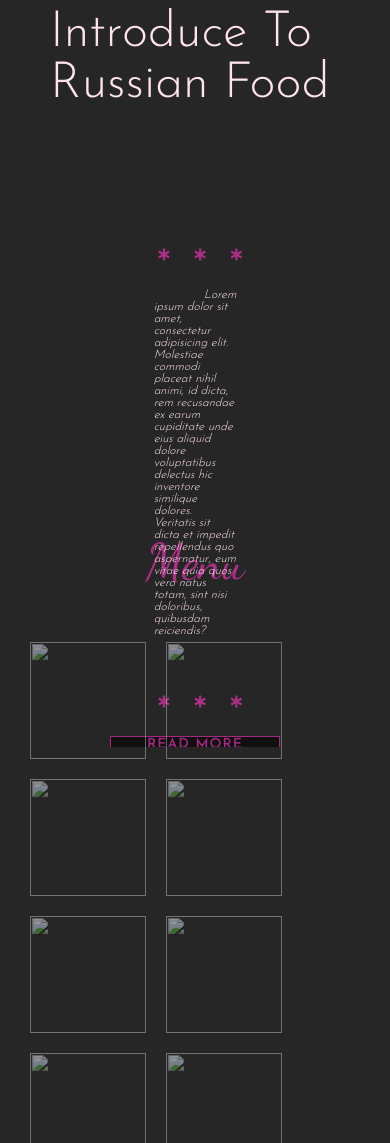
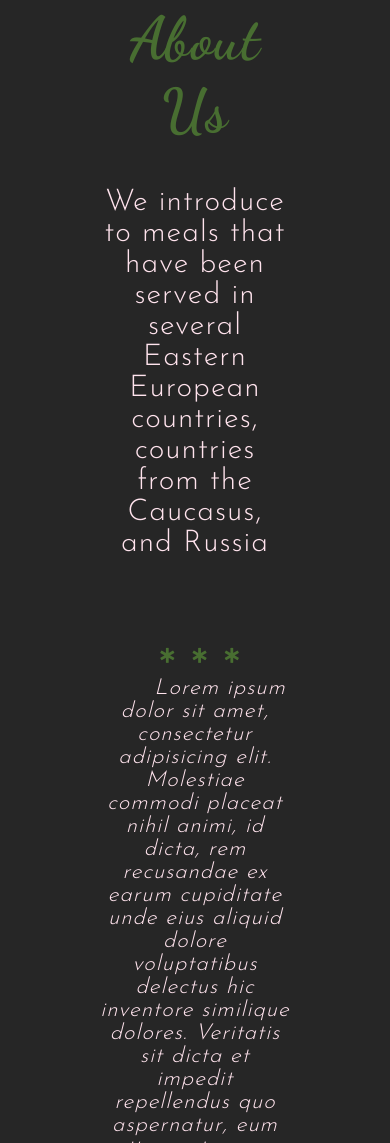
Before and after one commit to OxanaSF/Russian-food, a plain HTML site: page index.html in a window 390 px wide. Shown: the part 857-2000 px from the top of the page. Drawn offline with nearby package versions, Linux system fonts and the light colour scheme.

Commit message:
modified main.css index.html _base.scss _components.scss _layout.scss

```diff
--- a/index.html
+++ b/index.html
@@ -11,7 +11,7 @@
     integrity="sha384-B4dIYHKNBt8Bc12p+WXckhzcICo0wtJAoU8YZTY5qE0Id1GSseTk6S+L3BlXeVIU" crossorigin="anonymous">
 
   <link
-    href="https://fonts.googleapis.com/css?family=Dancing+Script:400,700|Josefin+Sans:300,400,600,700|Nunito:300,400,600,700"
+    href="https://fonts.googleapis.com/css?family=Dancing+Script:400,700|Josefin+Sans:300,400,600,700|Nunito:300,400,600,700|Libre+Baskerville:300,400,600,700"
     rel="stylesheet">
 
   <title>Russian Food</title>
@@ -33,9 +33,6 @@
 
     <div class="navbar-navigation">
       <div class="navbar-navigation-left">
-          <!-- <img src="images/nav-img-1.jpg" class="left-img left-img-1" /> -->
-          <!-- <img src="images/nav-img.jpg" class="left-img left-img-2" /> -->
-          <!-- <img src="images/nav-img-3.jpg" class="left-img left-img-3" /> -->
       </div>
 
       <div class="navbar-navigation-right">
@@ -89,12 +86,14 @@
 
       <div class="about-us-center">
         <h1 class="main-heading">About Us</h1>
-        <h3 class="sub-heading">Introduce To Russian Food</h3>
+        <h3 class="sub-heading">We introduce to meals that have been served in several Eastern European countries, countries from the Caucasus, and Russia</h3>
         <div class="stars">
           <i class="fas fa-star-of-life star"></i>
           <i class="fas fa-star-of-life star"></i>
           <i class="fas fa-star-of-life star"></i>
         </div>
+      </div>
+      <div class="paragraph">
         <p class="description">
           Lorem ipsum dolor sit amet, consectetur adipisicing elit. Molestiae
           commodi placeat nihil animi, id dicta, rem recusandae ex earum
@@ -103,11 +102,13 @@
           repellendus quo aspernatur, eum vitae quia quos vero natus totam, sint
           nisi doloribus, quibusdam reiciendis?
         </p>
+      </div>
       <div class="stars">
         <i class="fas fa-star-of-life star"></i>
         <i class="fas fa-star-of-life star"></i>
         <i class="fas fa-star-of-life star"></i>
       </div>
+      <div class="button">
         <button type="button" class="main-btn">Read More</button>
       </div>
     </section>
@@ -118,9 +119,8 @@
 
     <section class="food-menu">
       <h1 class="main-heading">Menu</h1>
-  <div class="gallery">
 
-    <div class="cards-wrapper">
+      <div class="cards-gallery">
 
         <div class="card">
           <div class="card-overlay">
@@ -230,8 +230,9 @@
         </div>
 
       </div>
-    </div>
+
     </section>
+
   <!-- End of Menu -->
 
   <!-- Footer -->
@@ -279,6 +280,9 @@
     </div>
   </footer>
   <!--End of Footer-->
+
+
+
 </body>
 
 </html>
--- a/scss/_base.scss
+++ b/scss/_base.scss
@@ -1,17 +1,17 @@
 $color-dark: #262626;
 $color-black: #000;
 $color-primary: #d3ab;
+$color-primary:#486e31;
 
 $color-white: #fff;
 
 $color-secondary: #ffe3ed;
+$color-secondary-2: #0ae779;
 
-
-
-$font-dancingScript: 'Dancing Script', cursive;
-$font-josefinSans: 'Josefin Sans', sans-serif;
-$font-nunito: 'Nunito', sans-serif;
-
+$font-dancingScript: "Dancing Script", cursive;
+$font-josefinSans: "Josefin Sans", sans-serif;
+$font-nunito: "Nunito", sans-serif;
+$font-baskerville: "Libre Baskerville", lighter;
 
 @mixin flexLayout {
   display: flex;
@@ -32,11 +32,10 @@ $font-nunito: 'Nunito', sans-serif;
   transform: translate(-50%, -50%);
 }
 
-%fullSpace  {
+%fullSpace {
   width: 100%;
   height: 100%;
 }
-
 
 * {
   margin: 0;
--- a/scss/_components.scss
+++ b/scss/_components.scss
@@ -47,8 +47,8 @@
 .logo {
   font-size: 40px;
   color: $color-primary;
-  width: 90px;
-  height: 90px;
+  width: 80px;
+  height: 80px;
   margin-right: 20px;
   border: 3px solid $color-primary;
   border-radius: 50%;
@@ -71,9 +71,10 @@
 }
 
 .main-name {
-  font-family: $font-nunito;
-  font-size: 50px;
+  font-family: $font-baskerville;
+  font-size: 35px;
   color: $color-secondary;
+
 
   @include textStyles;
 }
@@ -81,13 +82,14 @@
 .main-name-2 {
   font-family: $font-nunito;
   font-size: 20px;
-  color: $color-secondary;
+  color: $color-primary;
 
   @include textStyles;
 }
 
 .sub-name {
-  font-family: $font-josefinSans;
+  font-family: $font-baskerville;
+  font-weight: lighter;
   font-size: 18px;
   color: $color-secondary;
   text-align: center;
@@ -107,15 +109,15 @@
 .main-heading {
   font-family: $font-dancingScript;
   font-size: 100px;
-  font-weight: 300;
   color: $color-primary;
   margin-bottom: 40px;
   ;
 }
 
 .sub-heading {
-  font-family: $font-josefinSans;
-  font-size: 50px;
+  font-family: $font-baskerville;
+  font-size: 45px;
+  font-weight: lighter;
   font-weight: 350;
   color: $color-secondary;
   margin-bottom: 80px;
@@ -142,7 +144,6 @@
 }
 
 .card {
-    width: 31.3333%;
     height: 30vw;
     position: relative;
     overflow: hidden;
@@ -198,7 +199,7 @@
             }
 
             @media(max-width: 500px) {
-                display: none;
+                display: 12px;
             }
         }
 
--- a/scss/_layout.scss
+++ b/scss/_layout.scss
@@ -21,24 +21,16 @@
       .left-img {
         width: 50%;
         position: absolute;
-                box-shadow: 0 15px 60px rgba($color-black, .4);
-                opacity: .7;
+        box-shadow: 0 15px 60px rgba($color-black, 0.4);
+        opacity: 0.7;
         border-radius: 10px;
-
-                @media(max-width: 1300px) {
-                    width: 55%;
-                }
-
-                @media(max-width: 1000px) {
-                    width: 65%;
-                }
       }
 
       .left-img-1 {
         top: 15%;
         left: 15%;
 
-                @media(max-width: 1000px) {
+        @media (max-width: 1000px) {
           left: 5%;
         }
       }
@@ -47,7 +39,7 @@
         top: 35%;
         left: 25%;
 
-                @media(max-width: 1000px) {
+        @media (max-width: 1000px) {
           left: 15%;
         }
       }
@@ -56,25 +48,28 @@
         top: 55%;
         left: 35%;
 
-                @media(max-width: 1000px) {
+        @media (max-width: 1000px) {
           left: 25%;
         }
       }
     }
 
     &-right {
-          border-radius: 10%;
+      padding: 0 25px;
+      border-radius: 10% 0 0 0;
       width: 15vw;
       height: 100vh;
-            background-color: $color-primary;
+      font: 900;
+      background:
+      linear-gradient(rgba($color-primary, .8), rgba($color-primary, .7), rgba($color-primary, .6));
       position: fixed;
       right: -50vw;
       @include flexLayout;
-            transition: right .8s cubic-bezier(1, 0, 0, 1);
+      transition: right 0.8s cubic-bezier(1, 0, 0, 1);
 
-            @media(max-width: 800px) {
+      @media (max-width: 900px) {
         width: 100vw;
-                right: -100vw;
+        right: -150vw;
       }
     }
 
@@ -87,19 +82,21 @@
         font-family: $font-dancingScript;
         font-size: 35px;
         @include textStyles(capitalize);
-                color: $color-secondary;
+        color: $color-black;
         text-decoration: none;
         display: block;
         margin: 20px;
         text-align: center;
-                transition: all .5s;
+        transition: all 0.5s;
 
         &:hover {
-                    color: $color-primary;
+          color: #cef0ba;
           letter-spacing: 4px;
         }
 
-                @media(max-width: 600px) {
+
+
+        @media (max-width: 600px) {
           font-size: 40px;
         }
       }
@@ -136,9 +133,7 @@
   height: 90vh;
   position: relative;
 
-  background: linear-gradient(
-    rgba($color-black, .8),
-    rgba($color-black, .6)),
+  background: linear-gradient(rgba($color-black, 0.8), rgba($color-black, 0.6)),
     url(../images/bg2.jpg);
   background-size: cover;
   background-position: top;
@@ -147,113 +142,70 @@
     display: flex;
     align-items: center;
     @include centering(15%);
-
   }
 
   &-banner {
     text-align: center;
-  @include centering(50%)
+    @include centering(50%);
   }
 }
 
+.about-us {
+  margin: 100px 0;
+  padding: 0 100px;
 
-.about-us {
-    height: 90vh;
-    display: flex;
-    font-size: 60px;
-    @media(max-width: 900px) {
-        height: 70vh;
-    }
+  text-align: center;
+  font-size: 25px;
+  font-weight: lighter;
+  letter-spacing: 1px;
 
-
-    &-center {
 
     h1 {
       font-size: 60px;
     }
 
-  overflow: hidden;
-  position: absolute;
-  width: 100%;
-  height: 100%;
-  display: flex;
-  flex-direction: column;
-  justify-content: center;
-  align-items: center;
-
-
-        margin: 0, 300px;
-        box-sizing: border-box;
-
-        @media(max-width: 1300px) {
-            padding: 0 50px;
+    h3 {
+      font-size: 30px;
+      font-family: $font-josefinSans;
     }
 
-        @media(max-width: 800px) {
-            width: 100%;
+    .paragraph {
+      text-align: center;
+      color: $color-secondary;
+      font-family: $font-josefinSans;
+      font-size: 22px;
+      font-style: italic;
+      color: $color-secondary;
+      font-weight: lighter;
+
+      &::first-letter {
+        padding-left: 50px;
+      }
     }
 
     .stars {
-            margin: 30px 0;
-
-            @media(max-width: 1000px) {
-                margin: 15px 0;
-            }
+      margin: 10px 0;
     }
 
     .star {
       font-size: 15px;
       color: $color-primary;
       margin-left: 10px;
-
-            @media(max-width: 1000px) {
-                font-size: 12px;
   }
 }
 
-        .description {
-            font-family: $font-josefinSans;
-            font-size: 30px;
-            font-style: italic;
-            color: $color-secondary;
-            justify-content: center;
-            padding-left: 200px;
-            padding-right: 200px;
-            font-weight: lighter;
-
-            &::first-letter {
-                padding-left: 50px;
-            }
-
-            @media(max-width: 1600px) {
-                font-size: 18px;
-            }
-
-            @media(max-width: 1000px) {
-                font-size: 14px;
-            }
-
-            @media(max-width: 500px) {
-                font-size: 12px;
-            }
-        }
+.food-menu {
+  .main-heading {
+    display: grid;
+    justify-items: center;
+    font-size: 60px;
   }
 }
 
-.food-menu h1 {
-  margin-top: 10%;
-  text-align: center;
-  font-size: 50px;
-}
-.gallery {
-
-  .cards-wrapper {
-    margin-top: 5%;
-    display: flex;
-    flex-wrap: wrap;
-    padding-left: 20px;
-
-  }
+.cards-gallery {
+  margin: 5px;
+  display: grid;
+  grid-template-columns: auto auto auto;
 }
 
 .footer {
@@ -279,8 +231,8 @@
     &-link {
       text-decoration: none;
       font-size: 40px;
-      color: rgba($color-secondary, .4);
-      transition: color .7s;
+      color: rgba($color-secondary, 0.4);
+      transition: color 0.7s;
 
       &:hover {
         color: $color-primary;
```
Also changed, not shown: css/main.css. Lines whose indentation alone changed are shown as unchanged.
